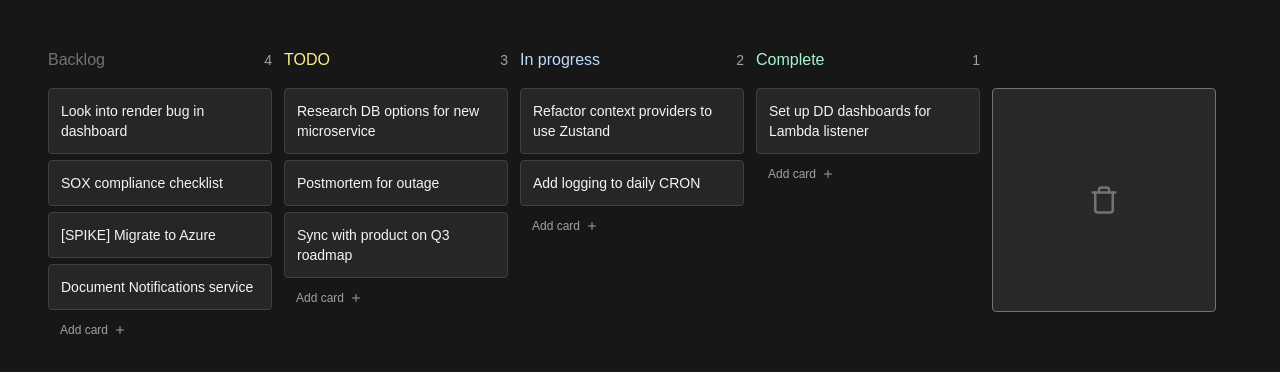
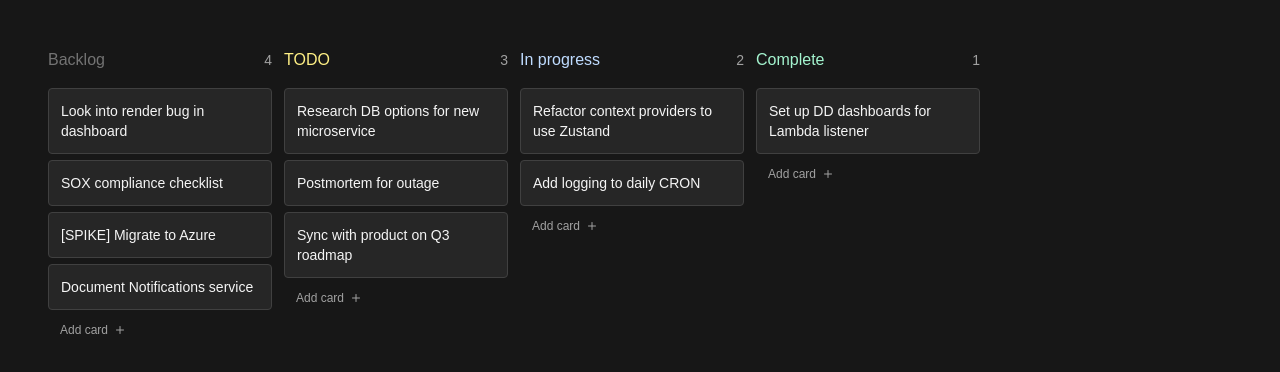
Before and after one commit to shahidhustles/jr-devs-todolist-lol, a Next.js app: page / in a window 1280 px wide. Shown: the top 372 px of the page. Built offline with nearby package versions, Linux system fonts and the light colour scheme.

Commit message:
Enhance kanban board with burn barrel functionality and improve layout responsiveness

```diff
--- a/app/page.tsx
+++ b/app/page.tsx
@@ -4,7 +4,7 @@ import Board from "@/components/Board";
 export default function Home() {
   return (
     <main>
-      <div className="h-screen w-full bg-neutral-900 text-neutral-50">
+      <div className="h-screen w-full container mx-auto bg-neutral-900 text-neutral-50">
         <Board />
       </div>
     </main>
--- a/components/Board.tsx
+++ b/components/Board.tsx
@@ -1,9 +1,9 @@
 "use client";
 
 import { DEFAULT_CARDS } from "@/lib/defaultCards";
-import { useState } from "react";
+import { Dispatch, SetStateAction, useState } from "react";
 import Column from "./Column";
-import BurnBarrel from "./BurnBarrel";
+import BurnBarrel from "./BurnBarrel"; // Import BurnBarrel
 
 /**
  * Card interface represents a task in the kanban board
@@ -14,25 +14,26 @@ export interface Card {
   id: string;
   column: string;
   handleDragStart?: (event: React.DragEvent<HTMLElement>, card: Card) => void;
+  setBurnActive?: Dispatch<SetStateAction<boolean>>;
 }
 
 /**
- * Main kanban board component that orchestrates the entire UI
+ * Main kanban board component
  * Contains all columns and manages the shared cards state
  */
 const Board = () => {
-  // Single source of truth for all cards across all columns
   const [cards, setCards] = useState<Card[]>(DEFAULT_CARDS);
+  const [burnActive, setBurnActive] = useState<boolean>(false);
 
   return (
-    <div className="flex h-full w-full gap-3 overflow-scroll p-12">
-      {/* Render each column with appropriate cards */}
+    <div className="flex h-full w-full gap-3 overflow-scroll p-12 relative ">
       <Column
         title="Backlog"
         column="backlog"
         headingColor="text-neutral-500"
         cards={cards}
         setCards={setCards}
+        setBurnActive={setBurnActive}
       />
       <Column
         title="TODO"
@@ -40,6 +41,7 @@ const Board = () => {
         headingColor="text-yellow-200"
         cards={cards}
         setCards={setCards}
+        setBurnActive={setBurnActive}
       />
       <Column
         title="In progress"
@@ -47,6 +49,7 @@ const Board = () => {
         headingColor="text-blue-200"
         cards={cards}
         setCards={setCards}
+        setBurnActive={setBurnActive}
       />
       <Column
         title="Complete"
@@ -54,10 +57,15 @@ const Board = () => {
         headingColor="text-emerald-200"
         cards={cards}
         setCards={setCards}
+        setBurnActive={setBurnActive}
       />
 
-      {/* Burn barrel lets you delete cards by dropping them on it */}
-      <BurnBarrel setCards={setCards} />
+      {/* Add burn barrel in a fixed position at the bottom right */}
+      {burnActive && (
+        <div className="absolute bottom-8 right-8">
+          <BurnBarrel setCards={setCards} setBurnActive={setBurnActive} />
+        </div>
+      )}
     </div>
   );
 };
--- a/components/BurnBarrel.tsx
+++ b/components/BurnBarrel.tsx
@@ -7,8 +7,10 @@ import { FiTrash } from "react-icons/fi";
 
 const BurnBarrel = ({
   setCards,
+  setBurnActive,
 }: {
   setCards: React.Dispatch<React.SetStateAction<Card[]>>;
+  setBurnActive: React.Dispatch<React.SetStateAction<boolean>>;
 }) => {
   const [active, setActive] = useState(false);
 
@@ -19,6 +21,7 @@ const BurnBarrel = ({
 
   const handleDragLeave = () => {
     setActive(false);
+    setBurnActive(false);
   };
 
   const handleDragEnd = (e: React.DragEvent<HTMLElement>) => {
@@ -27,6 +30,7 @@ const BurnBarrel = ({
     setCards((pv: Card[]) => pv.filter((c: Card) => c.id !== cardId));
 
     setActive(false);
+    setBurnActive(false);
   };
 
   return (
--- a/components/Card.tsx
+++ b/components/Card.tsx
@@ -8,7 +8,13 @@ import DropIndicator from "./DropIndicator";
  * Represents a task card in the kanban board
  * Each card can be dragged and dropped between columns
  */
-const TodoCard = ({ title, id, column, handleDragStart }: Card) => {
+const TodoCard = ({
+  title,
+  id,
+  column,
+  handleDragStart,
+  setBurnActive,
+}: Card) => {
   return (
     <>
       {/*
@@ -21,13 +27,15 @@ const TodoCard = ({ title, id, column, handleDragStart }: Card) => {
         layout // Animate layout changes with Framer Motion
         layoutId={id} // Used by Framer Motion for smooth transitions
         draggable="true" // Make the card draggable
-        onDragStart={(event) =>
+        onDragStart={(event) => {
           handleDragStart?.(event as unknown as React.DragEvent<HTMLElement>, {
             title,
             id,
             column,
-          })
-        }
+          });
+          setBurnActive?.(true);
+        }}
+
         className="cursor-grab rounded border border-neutral-700 bg-neutral-800 p-3 active:cursor-grabbing"
       >
         <p className="text-sm text-neutral-100">{title}</p>
--- a/components/Column.tsx
+++ b/components/Column.tsx
@@ -16,6 +16,8 @@ type ColumnType = {
   cards: Card[];
   column: string;
   setCards: React.Dispatch<React.SetStateAction<Card[]>>;
+
+  setBurnActive: React.Dispatch<React.SetStateAction<boolean>>;
 };
 
 /**
@@ -28,6 +30,8 @@ const Column = ({
   cards,
   column,
   setCards,
+
+  setBurnActive,
 }: ColumnType) => {
   // Track if a card is currently being dragged over this column
   const [active, setActive] = useState<boolean>(false);
@@ -46,17 +50,20 @@ const Column = ({
    */
   const handleDragEnd = (e: React.DragEvent<HTMLElement>) => {
     const cardId = e.dataTransfer.getData("cardId");
+    setActive(false);
+    clearHighlights(null, column); // Clear drop indicators when drag ends
 
-    setActive(false);
-    clearHighlights(null, column); // Clear drop indicators
-
-    // Find the nearest drop position
+    // Find the nearest indicator to drop position
     const indicators = getIndicators(column);
     const { element } = getNearestIndicator(e, indicators);
 
-    // If element is null, return early
-    if (!element) return;
+    if (!element) {
+      // If no valid drop target was found, we still need to hide the burn barrel
+      setBurnActive(false);
+      return;
+    }
 
+    //get its id to compare with card id
     const before = element.dataset.before || "-1";
 
     // Only update if the card position actually changes
@@ -65,7 +72,10 @@ const Column = ({
 
       // Find the card being moved
       let cardToTransfer = copy.find((c) => c.id === cardId);
-      if (!cardToTransfer) return;
+      if (!cardToTransfer) {
+        setBurnActive(false);
+        return;
+      }
 
       // Update its column to the current column
       cardToTransfer = { ...cardToTransfer, column };
@@ -81,7 +91,10 @@ const Column = ({
       } else {
         // If dropping between cards
         const insertAtIndex = copy.findIndex((el) => el.id === before);
-        if (insertAtIndex === undefined) return;
+        if (insertAtIndex === undefined) {
+          setBurnActive(false);
+          return;
+        }
 
         copy.splice(insertAtIndex, 0, cardToTransfer);
       }
@@ -89,6 +102,9 @@ const Column = ({
       // Update the cards state
       setCards(copy);
     }
+
+    // Only hide the burn barrel after successful placement
+    setBurnActive(false);
   };
 
   /**
@@ -115,7 +131,7 @@ const Column = ({
   const filteredCards = cards.filter((c) => c.column === column);
 
   return (
-    <div className="w-56 shrink-0">
+    <div className="w-56 shrink-0 ">
       <div className="mb-3 flex items-center justify-between">
         <h3 className={`font-medium ${headingColor}`}>{title}</h3>
         <span className="rounded text-sm text-neutral-400">
@@ -133,15 +149,22 @@ const Column = ({
         {/* Render all cards in this column */}
         {filteredCards.map((c) => {
           return (
-            <TodoCard key={c.id} {...c} handleDragStart={handleDragStart} />
+            <TodoCard
+              key={c.id}
+              {...c}
+              handleDragStart={handleDragStart}
+              setBurnActive={setBurnActive}
+            />
           );
         })}
+
 
         {/* Add a final drop indicator at the bottom of the column */}
         <DropIndicator beforeId={null} column={column} />
 
         {/* Button to add new cards to this column */}
         <AddCard column={column} setCards={setCards} />
+
       </div>
     </div>
   );
--- a/lib/clearHighlights.ts
+++ b/lib/clearHighlights.ts
@@ -1,3 +1,4 @@
+
 import { getIndicators } from "./getIndicators";
 
 /**
@@ -9,8 +10,10 @@ import { getIndicators } from "./getIndicators";
  */
 export const clearHighlights = (
   els?: HTMLElement[] | NodeListOf<Element> | null,
-  column?: string
+  column?: string,
+
 ) => {
+
   if (!els && !column) {
     console.warn("clearHighlights: Either els or column must be provided");
     return;
```
